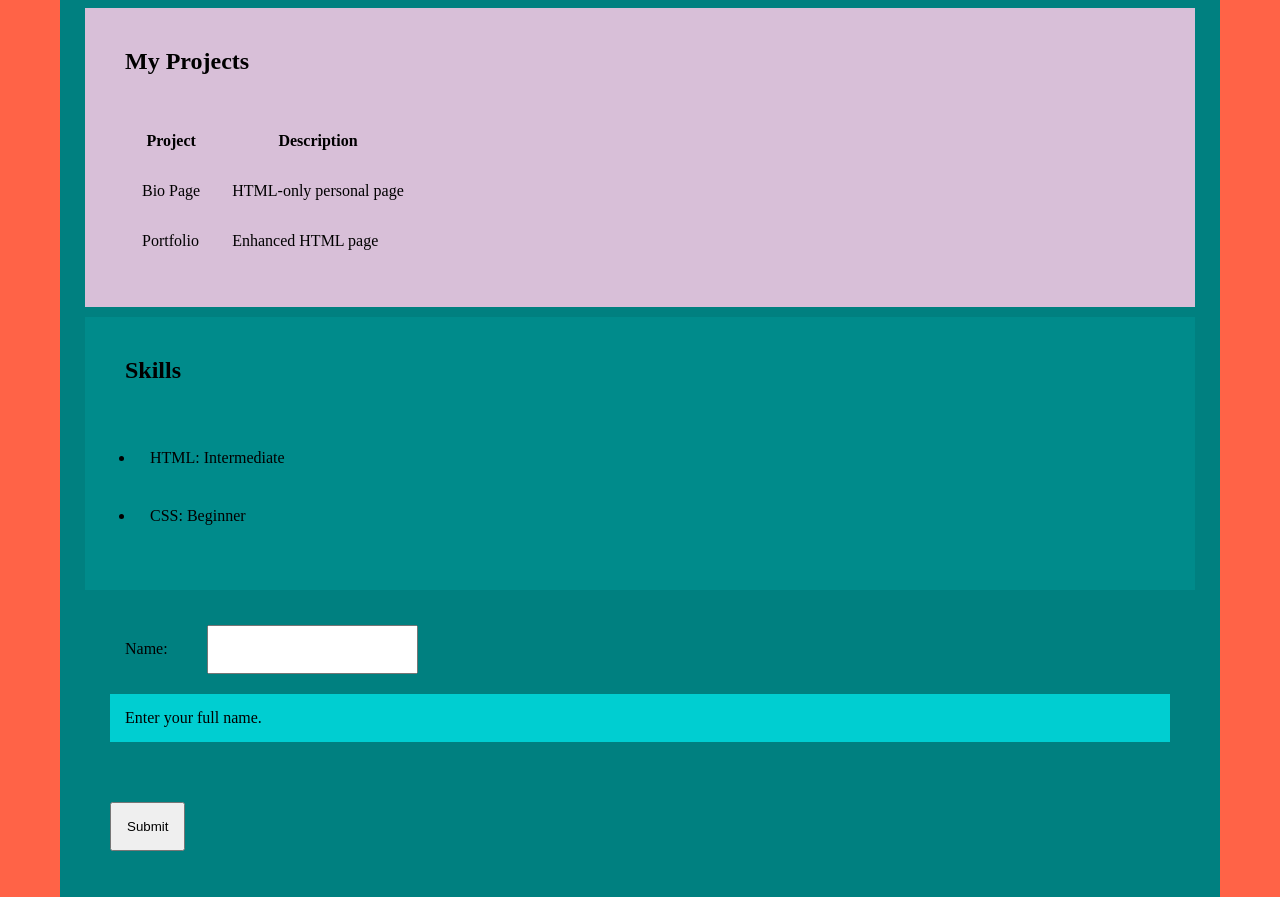
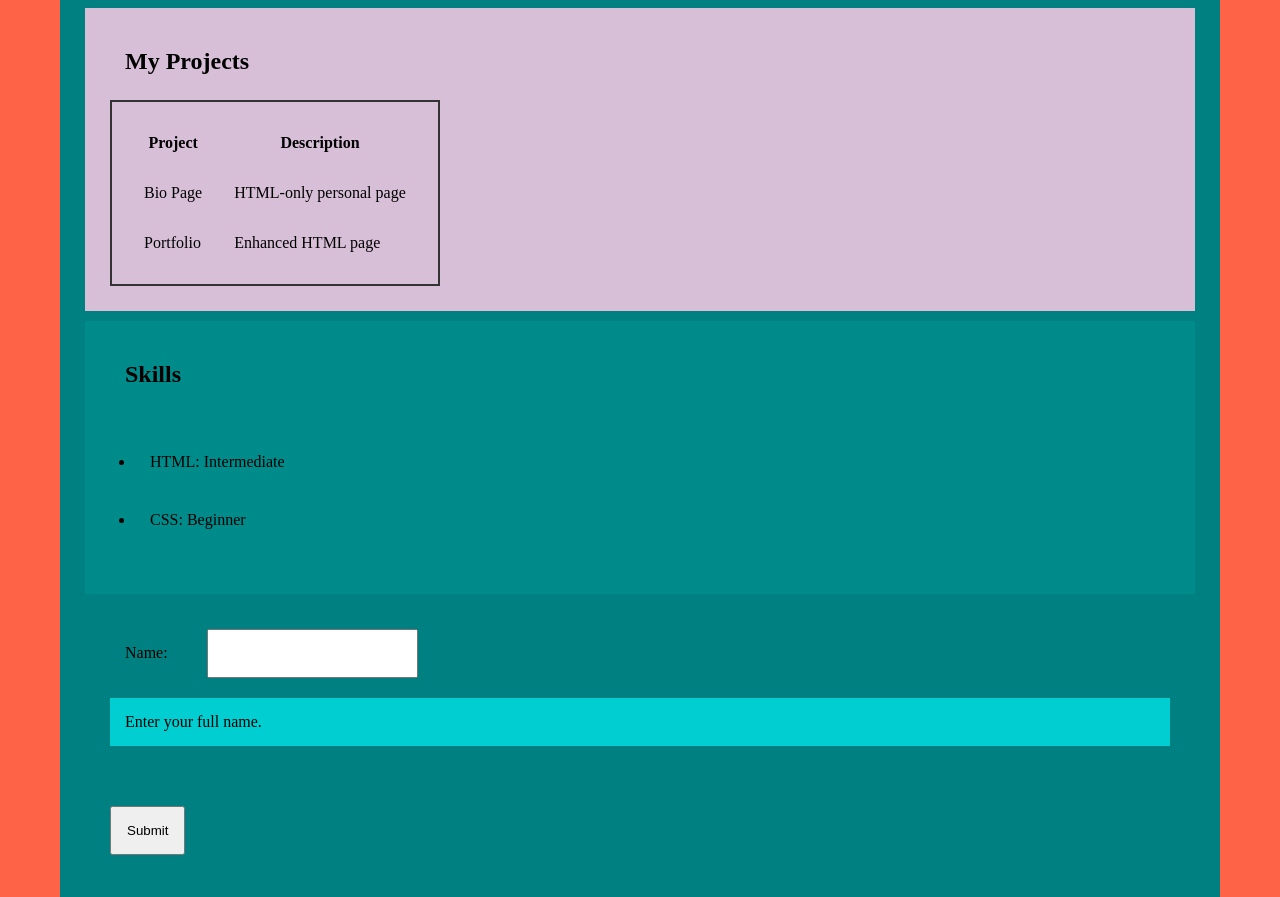
Before and after one commit to dominus0x1/Daily-Programming, a plain HTML site: page Month 01/Week 01/Day 005/01/index.html in a window 1280 px wide. Shown: the part 849-1746 px from the top of the page. Drawn offline with Linux system fonts and the light colour scheme.

Commit message:
Update styles.css

```diff
--- a/Month 01/Week 01/Day 005/01/styles.css
+++ b/Month 01/Week 01/Day 005/01/styles.css
@@ -47,3 +47,6 @@ footer {
 p {
   background-color: darkturquoise;
 }
+table {
+  border: 2px solid #333;
+}
```
